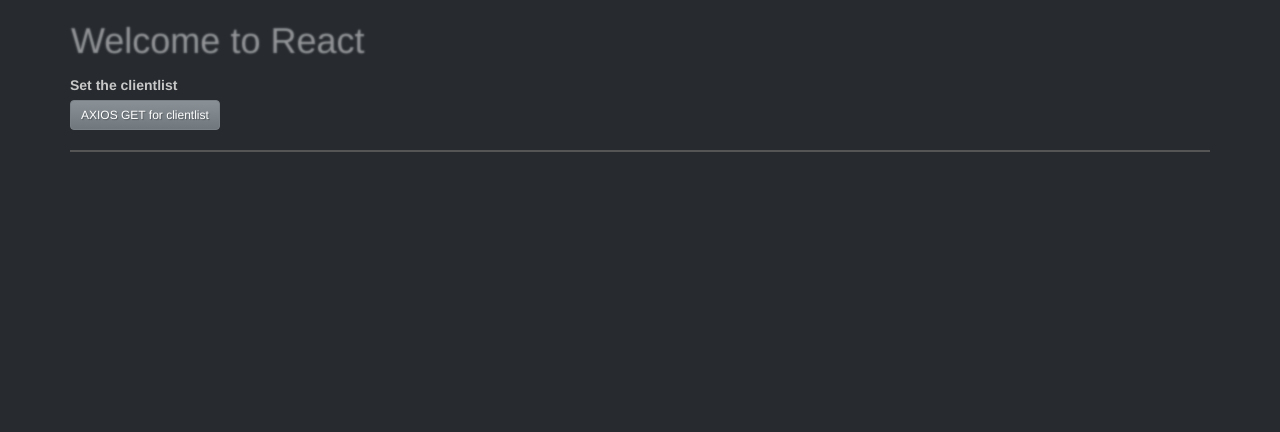
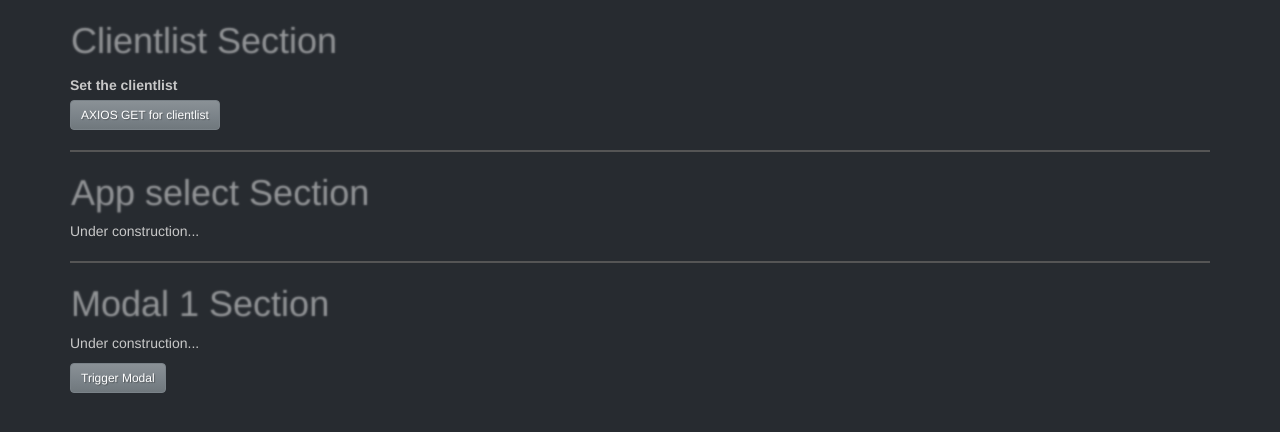
Before and after one commit to pravosleva/gpo-react-tool, a React (Create React App) app: page / in a window 1280 px wide. Shown: the top 432 px of the page. Built offline with nearby package versions, Linux system fonts and the light colour scheme; what js-snackbar would draw is missing.

Commit message:
Updates
- react-modal test

```diff
--- a/package.json
+++ b/package.json
@@ -9,6 +9,7 @@
     "prop-types": "^15.5.10",
     "react": "^15.6.1",
     "react-dom": "^15.6.1",
+    "react-modal": "^2.2.1",
     "redux": "^3.7.1"
   },
   "devDependencies": {
--- a/src/components/App.js
+++ b/src/components/App.js
@@ -4,6 +4,8 @@ import PropTypes from 'prop-types';
 import axios from 'axios';
 import { show } from 'js-snackbar';
 import '../css/snackbar-custom.css';
+import Modal from './Modal';
+
 show({text: '&#10004; Test msg', customClass: `alert alert-warning`, pos: `top-right`});
 
 class App extends Component {
@@ -87,7 +89,7 @@ class App extends Component {
     return (
       <div className="container">
 
-        <h1>Welcome to React</h1>
+        <h1>Clientlist Section</h1>
 
         <label>Set the clientlist</label>
         <div className='input-group'>
@@ -97,9 +99,8 @@ class App extends Component {
             AXIOS GET for clientlist
           </button>
         </div>
-        <hr />
 
-        <div style={{display: clientlistSearchingDisplay}}>
+        <div style={{display: clientlistSearchingDisplay, }}>
           <label className={obj.client!==''?'text-success':'text-danger'}>Select the client</label>
           <div className='input-group'>
             <input className='form-control input-sm' type='text' value={obj.tmp_client} onChange={this.updateStateObj.bind(this, 'tmp_client')}/>
@@ -124,6 +125,15 @@ class App extends Component {
             }
           </select>
         </div>
+        <hr />
+
+        <h1>App select Section</h1>
+        <p>Under construction...</p>
+        <hr />
+
+        <h1>Modal 1 Section</h1>
+        <p>Under construction...</p>
+        <Modal key={0} />
 
       </div>
     );
--- /dev/null
+++ b/src/components/Modal.js
@@ -0,0 +1,41 @@
+import React from 'react';
+import ReactModal from 'react-modal';
+import '../css/react-modal-custom.css';
+
+export default class Modal extends React.Component {
+  constructor () {
+    super();
+    this.state = {
+      showModal: false
+    };
+
+    this.handleOpenModal = this.handleOpenModal.bind(this);
+    this.handleCloseModal = this.handleCloseModal.bind(this);
+  }
+
+  handleOpenModal () {
+    this.setState({ showModal: true });
+  }
+
+  handleCloseModal () {
+    this.setState({ showModal: false });
+  }
+
+  render () {
+    return (
+      <div>
+        <button onClick={this.handleOpenModal} className='btn btn-primary btn-sm'>Trigger Modal</button>
+        <ReactModal
+           isOpen={this.state.showModal}
+           contentLabel="Minimal Modal Example"
+           style={{position:'relative'}}
+        >
+          <button style={{position:'absolute', top:'20px', right:'20px'}} onClick={this.handleCloseModal} className='btn btn-primary btn-sm'>Close Modal</button>
+          <h2>Hello React-Modal</h2>
+          <button style={{position:'absolute', bottom:'20px', right:'20px'}} onClick={() => {window.alert('hello world')}} className='btn btn-primary btn-sm'>Hello world</button>
+
+        </ReactModal>
+      </div>
+    );
+  }
+}
--- a/src/css/bs-custom.css
+++ b/src/css/bs-custom.css
@@ -11,3 +11,7 @@
   background-color: #fff;
   border-color: #ccc;
 }
+
+.input-group .form-control, .input-group-btn:last-child > .btn, .input-group-btn:last-child > .btn-group {
+  z-index: 0 !important;
+}
--- /dev/null
+++ b/src/css/react-modal-custom.css
@@ -0,0 +1,6 @@
+.ReactModal__Overlay, .ReactModal__Overlay--after-open {
+  background-color: rgba(0, 0, 0, 0.75) !important;
+}
+.ReactModal__Content, .ReactModal__Content--after-open {
+  background-color: #272b30 !important;
+}
```
